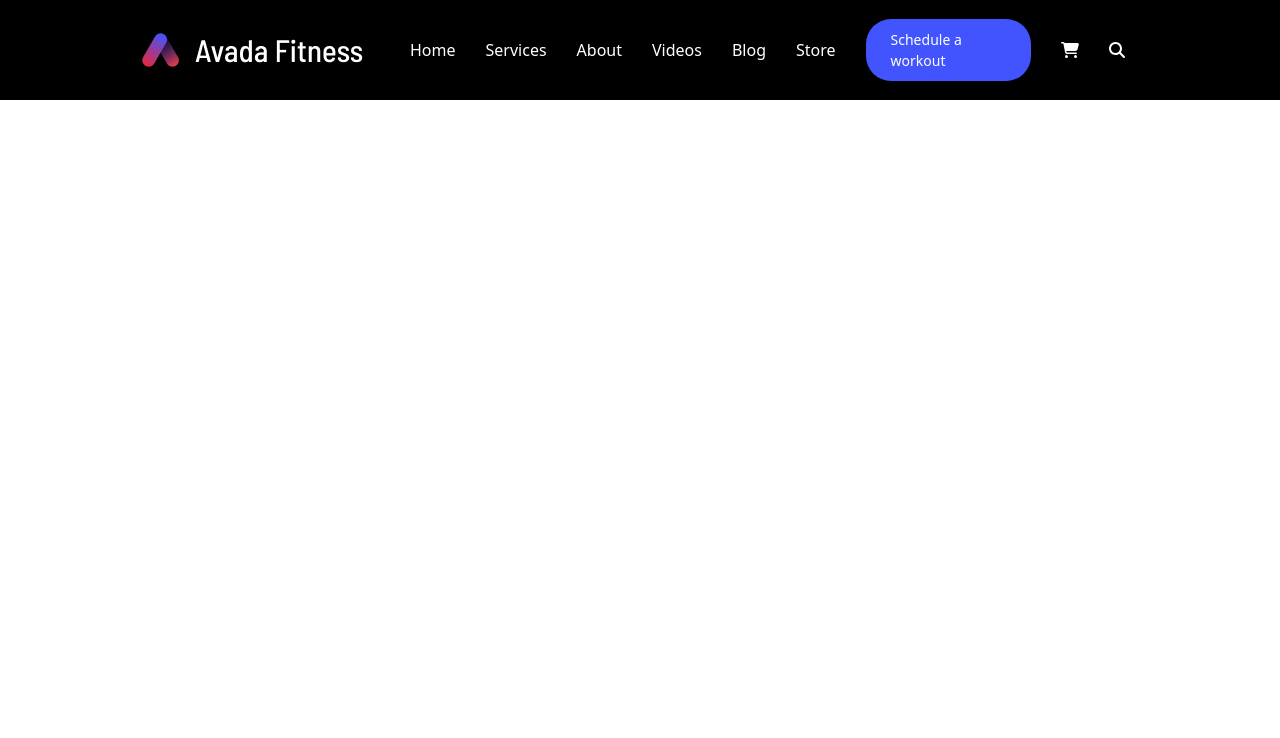
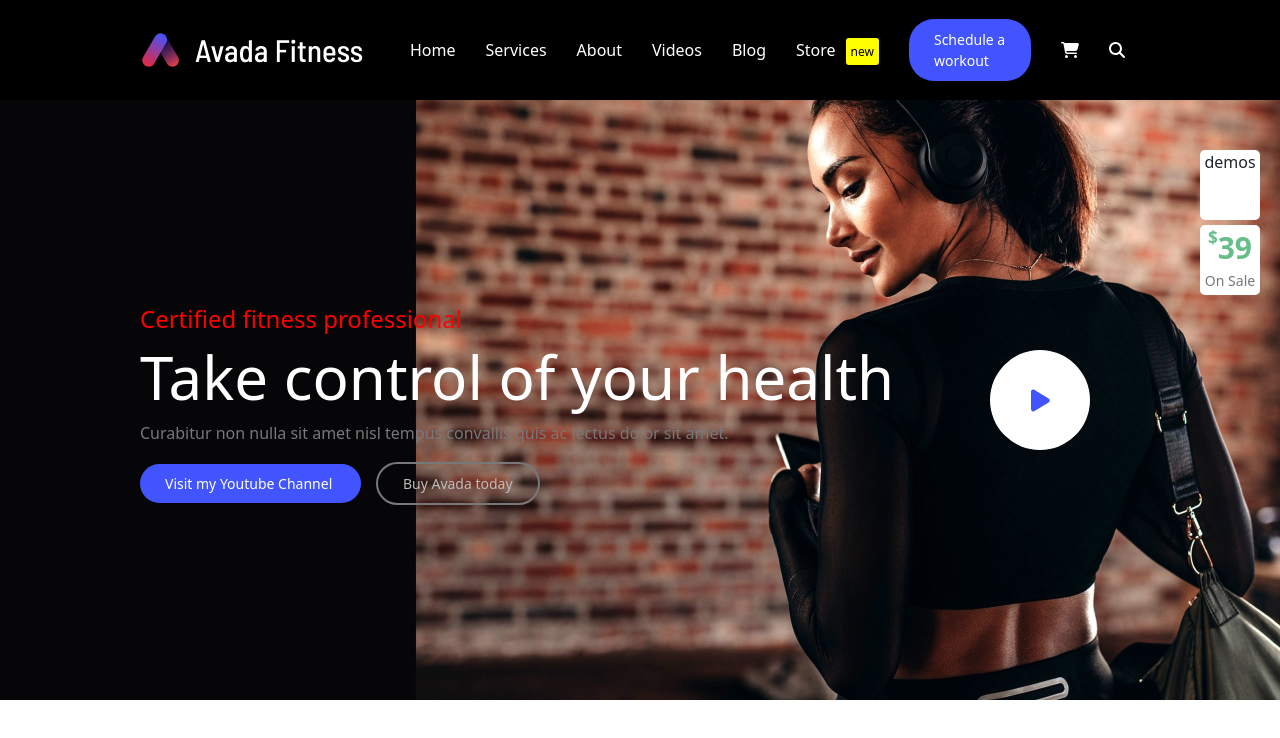
Before and after one commit to JacopoNa/proj-html-vuejs, a Vue app: page / in a window 1280 px wide. Shown: the top 738 px of the page. Built offline with nearby package versions, Linux system fonts and the light colour scheme.

Commit message:
InteractionsComponent

```diff
--- a/src/App.vue
+++ b/src/App.vue
@@ -1,11 +1,13 @@
 <template>
   <div id="app">
     <HeaderComponent :menuHeader="menuList"/>
+    <MainComponent/>
   </div>
 </template>
 
 <script>
 import HeaderComponent from './components/HeaderComponent.vue'
+import MainComponent from './components/MainComponent.vue'
 
 export default {
   name: 'App',
@@ -52,7 +54,8 @@ export default {
     }
   },
   components: {
-    HeaderComponent
+    HeaderComponent,
+    MainComponent
   }
 }
 </script>
--- a/src/assets/styles/common.scss
+++ b/src/assets/styles/common.scss
@@ -19,9 +19,15 @@ li {
 .ms-button {
     padding: 10px 25px;
     border-radius: 25px;
+    font-weight: 500;
+    font-size: 14px;
 }
 
 a {
     text-decoration: none;
     color: inherit;
 }
+
+a:hover {
+    color: inherit;
+}
--- a/src/components/HeaderComponent.vue
+++ b/src/components/HeaderComponent.vue
@@ -7,7 +7,7 @@
             </div>
             <div class="menu">
                 <ul>
-                    <li v-for="(element,index) in menuHeader" :key="index" :class="{ 'ms-button' : element.btn }" >
+                    <li v-for="(element,index) in menuHeader" :key="index" :class="{ 'ms-button' : element.btn, 'new-class' : element.new}" >
                         <a href="#">{{ element.text }}</a>
                     </li>
                     <li>
@@ -41,6 +41,7 @@ export default {
         height: 100px;
         background-color: $secondary_color;
         color: $primary_color;
+        font-weight: 500;
 
         .container {
             height: 100%;
@@ -54,14 +55,27 @@ export default {
 
                     li {
                         margin: 0 15px;
+                        // position: relative;
 
                         &.ms-button {
                             background-color: #4154fe;
                             font-size: 14px;
                         }
+                        &.ms-button:hover {
+                            background-color: #bc0428;
+                        }
                         &.new-list-item {
                             position: relative;
                         }
+                    }
+                    li.new-class::after {
+                        content: "new";
+                        color: black;
+                        background-color: yellow;
+                        padding: 5px;
+                        border-radius: 3px;
+                        font-size: 12px;
+                        margin-left: 10px;
                     }
                 }
             }
--- /dev/null
+++ b/src/components/InteractionsComponent.vue
@@ -0,0 +1,157 @@
+<template>
+    <div class="main">
+        <div class="container">
+            <div class="description">
+                <h4>Certified fitness professional</h4>
+                <h2>Take control of your health</h2>
+                <p>Curabitur non nulla sit amet nisl tempus convallis quis ac lectus dolor sit amet.</p>
+
+                <div class="buttons">
+                    <a href="#">
+                        <span class="ms-button blue">
+                            Visit my Youtube Channel
+                        </span>
+                    </a>
+                    <a href="#">
+                        <span class="ms-button buy">
+                            Buy Avada today
+                        </span>
+                    </a>
+                </div>
+            </div>
+
+            <div class="start">
+                <a href="#">
+                    <div class="play-icon">
+                        <font-awesome-icon icon="fa-solid fa-play" />
+                    </div>
+                </a>
+            </div>
+        </div>
+
+        <div class="demos">demos</div>
+        <div class="sale">
+            <span class="dollar">$</span>
+            <span class="sale-number">39</span>
+            <div>On Sale</div>
+        </div>
+    </div>
+</template>
+
+<script>
+export default {
+    name: 'InteractionsComponent'
+}
+</script>
+
+<style lang="scss" scoped>
+@import '../assets/styles/variables.scss';
+    .main {
+        height: 600px;
+        background-image: url('../assets/img/slider82x-scaled.jpg');
+        background-size: cover;
+        position: relative;
+
+        .container {
+            display: flex;
+            height: 100%;
+
+            .description {
+                // background-color: lightblue;
+                width: 80%;
+                display: flex;
+                flex-direction: column;
+                justify-content: center;
+
+                h4 {
+                    color: red;
+                }
+                h2 {
+                    color: $primary_color;
+                    font-size: 60px;
+                }
+                p {
+                    color: #78787a;
+                }
+                .buttons {
+                    margin-top: 10px;
+
+                    .blue {
+                       background-color: #4154fe;
+                       color: $primary_color;
+                       margin-right: 15px;
+                    }
+                    .blue:hover {
+                        background-color: #bc0428;
+                    }
+                    .buy {
+                        border: 2px solid #78787a;
+                        color: #bcbcbc;
+                    }
+                    .buy:hover {
+                        background-color: $primary_color;
+                        color: black;
+                        border: 2px solid $primary_color;
+                    }
+                }
+            }
+            .start {
+                // background-color: lightgreen;
+                width: 20%;
+                display: flex;
+                align-items: center;
+                justify-content: center;
+
+                .play-icon {
+                    color: #4154fe;
+                    background-color: $primary_color;
+                    width: 100px;
+                    height: 100px;
+                    border-radius: 50%;
+                    display: flex;
+                    justify-content: center;
+                    align-items: center;
+                    font-size: 25px;
+                }
+            }
+        }
+
+        .demos {
+            position: absolute;
+            top: 50px;
+            right: 20px;
+            background-color: $primary_color;
+            border-radius: 5px;
+            text-align: center;
+            width: 60px;
+            height: 70px;
+        }
+        .sale {
+            position: absolute;
+            top: 125px;
+            right: 20px;
+            background-color: $primary_color;
+            border-radius: 5px;
+            text-align: center;
+            width: 60px;
+            height: 70px;
+
+            .dollar {
+                color: #67be88;
+                font-weight: 600;
+                vertical-align: top;
+                font-size: 17px;
+            }
+            .sale-number{
+                color: #67be88;
+                font-size: 30px;
+                font-weight: 600;
+            }
+            div {
+                font-weight: 500;
+                font-size: 14px;
+                color: #78787a;
+            }
+        }
+    }
+</style>
--- /dev/null
+++ b/src/components/MainComponent.vue
@@ -0,0 +1,20 @@
+<template>
+    <div>
+        <InteractionsComponent/>
+    </div>
+</template>
+
+<script>
+import InteractionsComponent from './InteractionsComponent.vue'
+
+export default {
+    name: 'MainComponent',
+    components: {
+        InteractionsComponent
+    }
+}
+</script>
+
+<style lang="scss" scoped>
+
+</style>
--- a/src/main.js
+++ b/src/main.js
@@ -4,10 +4,11 @@ import { library } from '@fortawesome/fontawesome-svg-core'
 
 import { faCartShopping } from '@fortawesome/free-solid-svg-icons'
 import { faMagnifyingGlass } from '@fortawesome/free-solid-svg-icons'
+import { faPlay } from '@fortawesome/free-solid-svg-icons'
 
 import { FontAwesomeIcon } from '@fortawesome/vue-fontawesome'
 
-library.add(faCartShopping, faMagnifyingGlass)
+library.add(faCartShopping, faMagnifyingGlass, faPlay)
 
 Vue.component('font-awesome-icon', FontAwesomeIcon)
 
```
